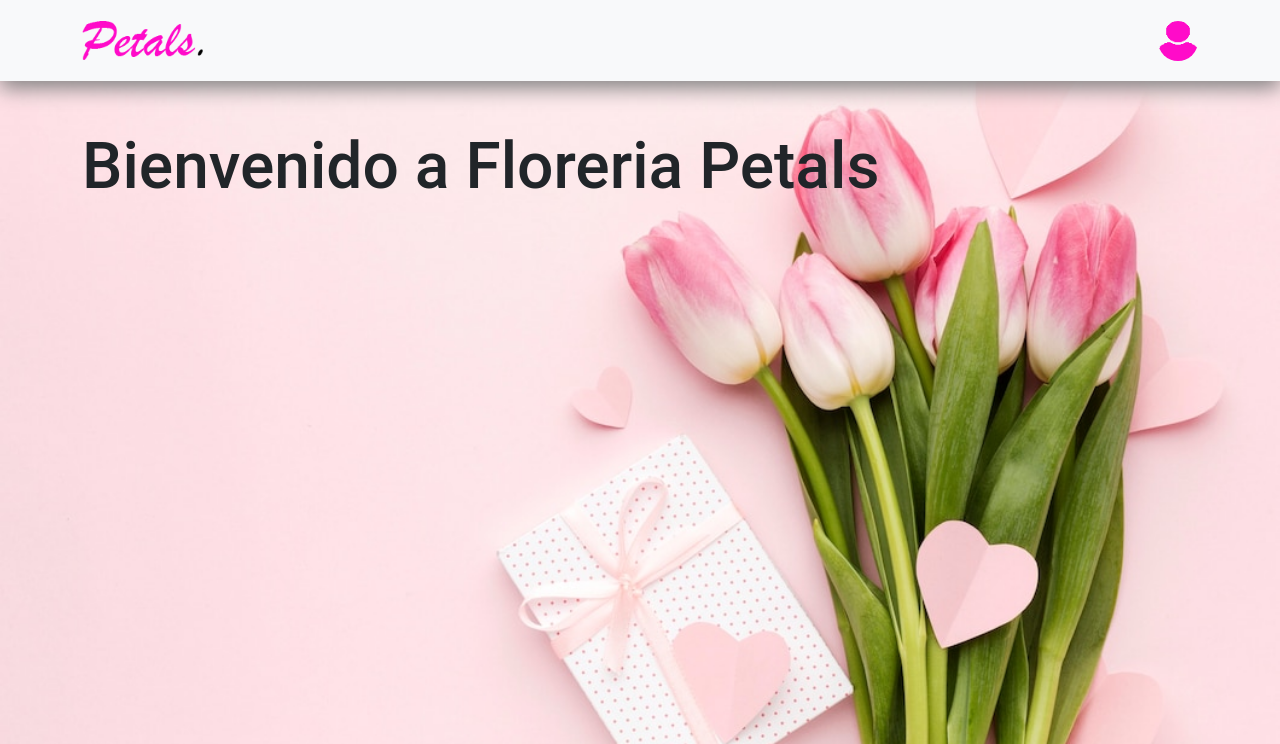
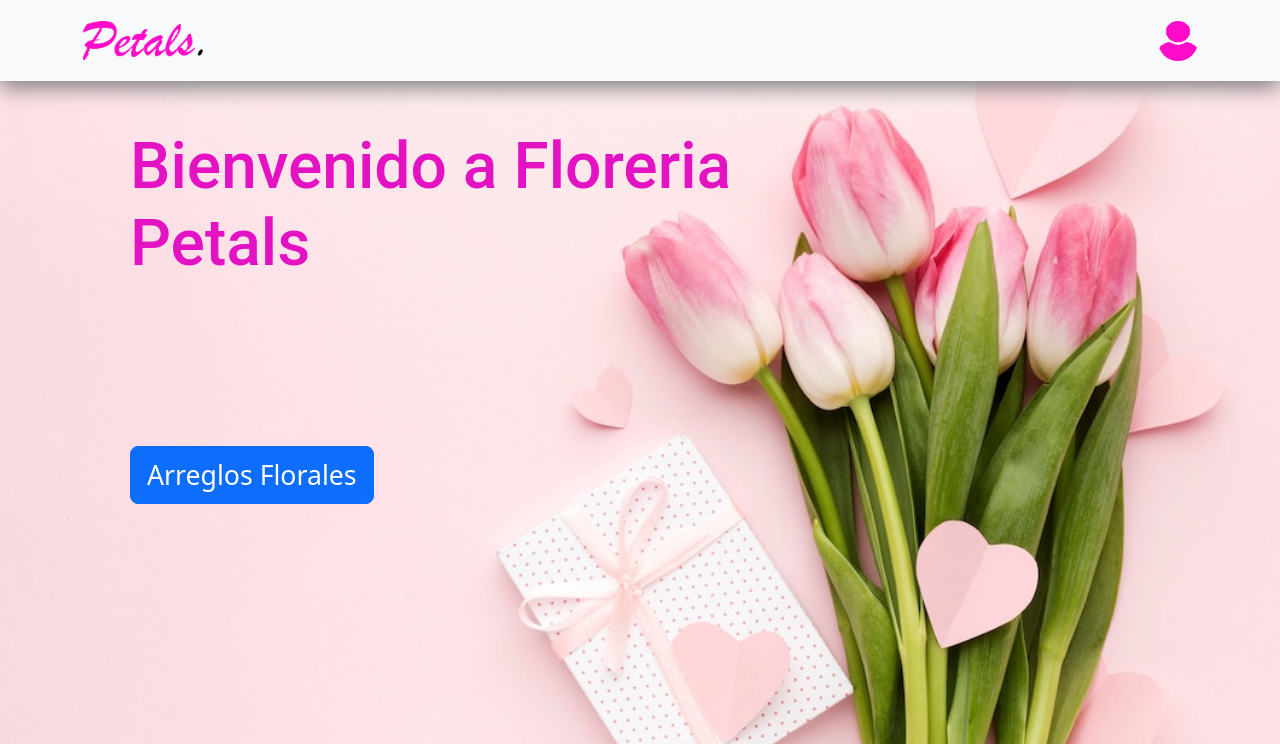
Before and after one commit to LukIt4InDr/proyecto-de-software, a PHP site: page / in a window 1280 px wide. Shown: the top 744 px of the page. Run offline with PHP 8.4, Linux system fonts and the light colour scheme.

Commit message:
html y css en proceso

```diff
--- a/inicio/index.html
+++ b/inicio/index.html
@@ -24,8 +24,13 @@
         </nav>
     </header>
 
-    <div class="container">
-        <h1>Bienvenido a Floreria Petals</h1>
+    <div class="container mt-5 home">
+        <div>
+            <h1 class="mx-5" id="bienvenida">Bienvenido a Floreria<br>Petals</h1>
+        </div>
+        <div>
+            <a href="../galeria/index.html" role="button" class="btn btn-primary btn-lg mx-5">Arreglos Florales</a>
+        </div>
     </div>
 </body>
 </html>
--- a/inicio/style.css
+++ b/inicio/style.css
@@ -2,6 +2,7 @@ body {
     background-color: #fecada;
     background-image: url(img/background.jpg);
     background-size: cover;
+    background-repeat: no-repeat;
 }
 
 #logo {
@@ -22,7 +23,19 @@ header {
     box-shadow: 0px 7px 20px gray;
 }
 
+.home {
+    display: flex;
+    flex-direction: column;
+    justify-content: space-between;
+    height: 375px;
+}
+
 h1 {
     font-size: 48pt;
     font-family: roboto;
+    color: #e313c4;
 }
+
+.btn-primary {
+    font-size: 20pt;
+}
```
